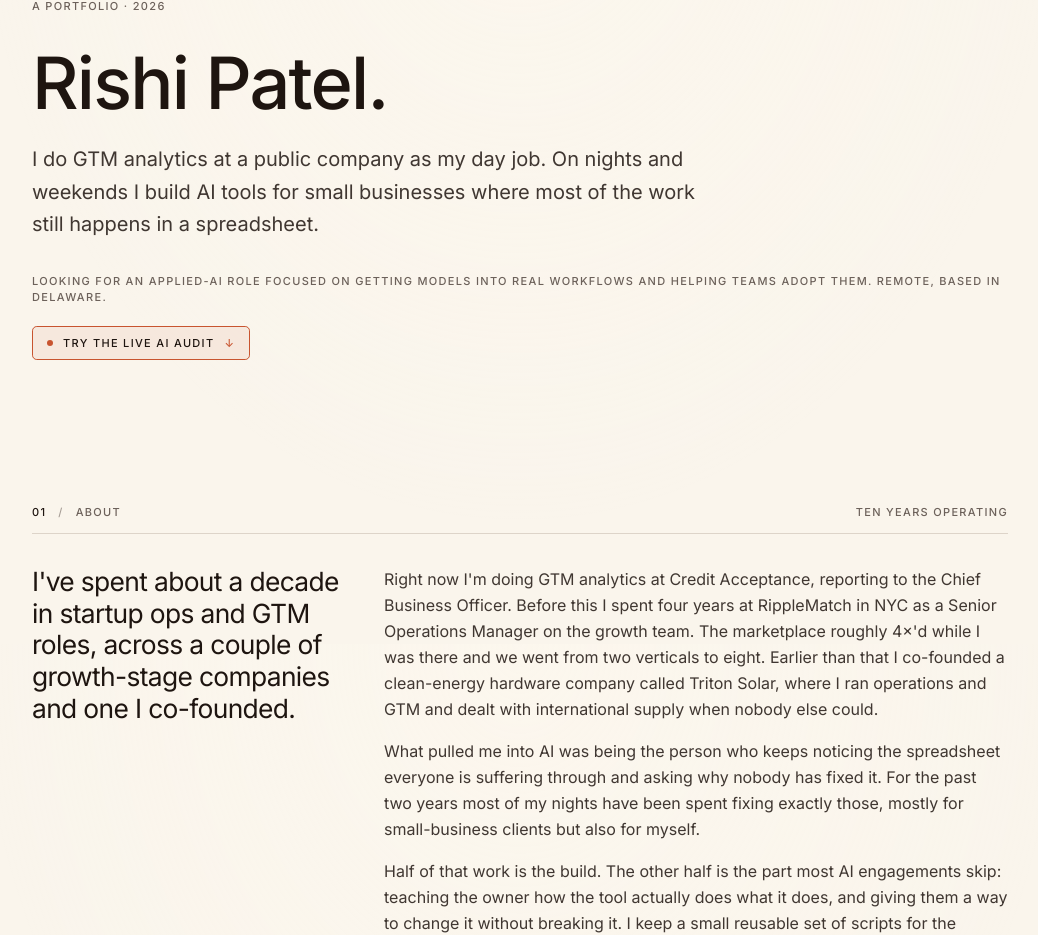
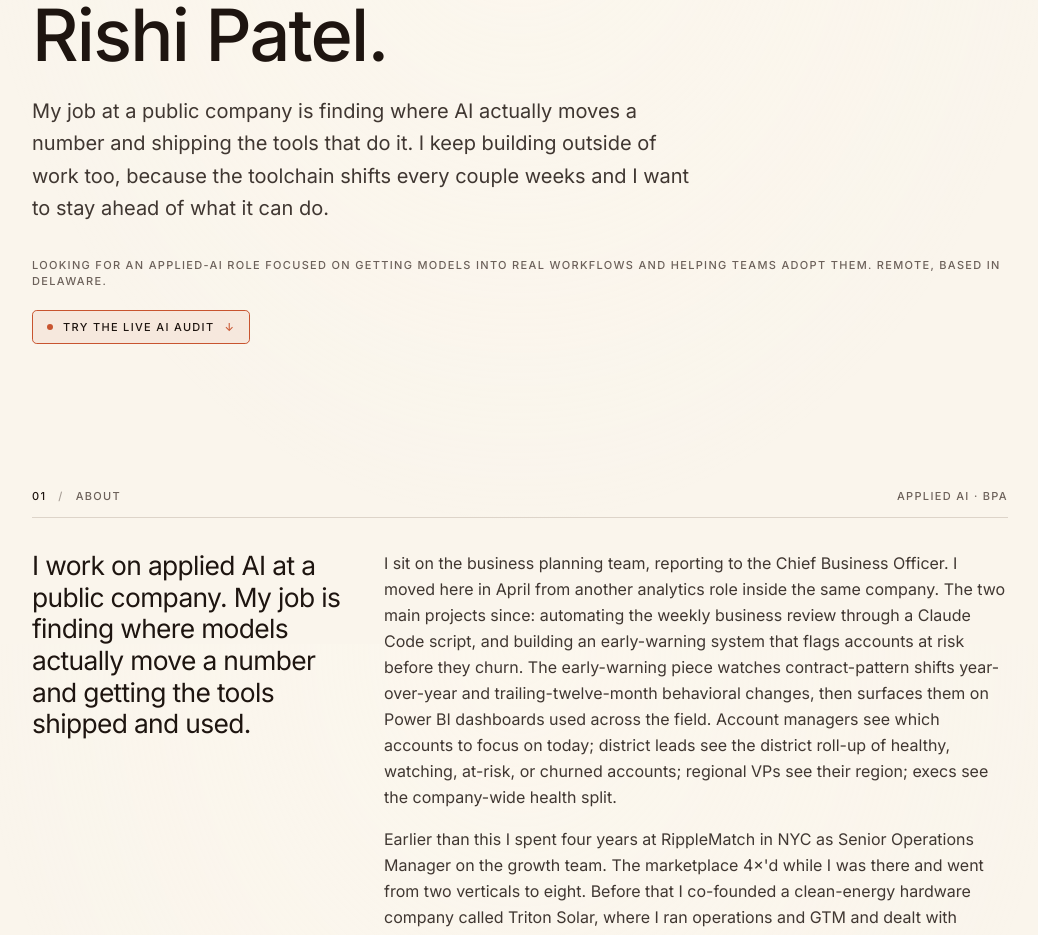
Before and after one commit to rrp0620/rishi-portfolio, a Next.js app: page / in a window 1280 px wide. Shown: the part 156-1091 px from the top of the page, without its empty margins (120-1158 px from the left). Built offline with nearby package versions, Linux system fonts and the light colour scheme.

Commit message:
Hero + About rewrite: drop kicker, BPA framing, fix audit-CTA scroll

```diff
--- a/components/about.tsx
+++ b/components/about.tsx
@@ -3,32 +3,49 @@ import { SectionHeader } from "@/components/section-header";
 export function About() {
   return (
     <section className="space-y-8">
-      <SectionHeader number="01" label="About" meta="Ten years operating" />
+      <SectionHeader number="01" label="About" meta="Applied AI · BPA" />
 
       <div className="grid grid-cols-1 gap-x-10 gap-y-6 md:grid-cols-[1fr_2fr]">
         <p className="font-display text-2xl leading-[1.2] tracking-tight text-foreground md:text-[1.65rem]">
-          I&apos;ve spent about a decade in startup ops and GTM roles,
-          across a couple of growth-stage companies and one I
-          co-founded.
+          I work on applied AI at a public company. My job is finding
+          where models actually move a number and getting the tools
+          shipped and used.
         </p>
 
         <div className="space-y-4 text-base leading-relaxed text-foreground/85">
           <p>
-            Right now I&apos;m doing GTM analytics at Credit Acceptance,
-            reporting to the Chief Business Officer. Before this I spent
-            four years at RippleMatch in NYC as a Senior Operations
-            Manager on the growth team. The marketplace roughly 4×&apos;d
-            while I was there and we went from two verticals to eight.
-            Earlier than that I co-founded a clean-energy hardware company
-            called Triton Solar, where I ran operations and GTM and dealt
-            with international supply when nobody else could.
+            I sit on the business planning team, reporting to the Chief
+            Business Officer. I moved here in April from another
+            analytics role inside the same company. The two main
+            projects since: automating the weekly business review
+            through a Claude Code script, and building an early-warning
+            system that flags accounts at risk before they churn. The
+            early-warning piece watches contract-pattern shifts
+            year-over-year and trailing-twelve-month behavioral
+            changes, then surfaces them on Power BI dashboards used
+            across the field. Account managers see which accounts to
+            focus on today; district leads see the district roll-up of
+            healthy, watching, at-risk, or churned accounts; regional
+            VPs see their region; execs see the company-wide health
+            split.
+          </p>
+          <p>
+            Earlier than this I spent four years at RippleMatch in NYC
+            as Senior Operations Manager on the growth team. The
+            marketplace 4×&apos;d while I was there and went from two
+            verticals to eight. Before that I co-founded a clean-energy
+            hardware company called Triton Solar, where I ran
+            operations and GTM and dealt with international supply when
+            nobody else could.
           </p>
           <p>
             What pulled me into AI was being the person who keeps
             noticing the spreadsheet everyone is suffering through and
-            asking why nobody has fixed it. For the past two years most
-            of my nights have been spent fixing exactly those, mostly for
-            small-business clients but also for myself.
+            asking why nobody has fixed it. I&apos;ve spent the last two
+            years fixing exactly those, at this company and for a few
+            small-business clients. The toolchain shifts every couple
+            weeks and I want to know what&apos;s actually possible with
+            it, not what&apos;s getting marketed.
           </p>
           <p>
             Half of that work is the build. The other half is the part
--- a/components/hero.tsx
+++ b/components/hero.tsx
@@ -1,29 +1,26 @@
-import Link from "next/link";
-
 export function Hero() {
   return (
     <section className="space-y-8 pt-2">
-      <div className="label-mono text-muted-foreground">
-        A portfolio · 2026
-      </div>
-
       <div className="space-y-6">
         <h1 className="font-display text-5xl font-medium leading-[1.02] tracking-tight md:text-7xl">
           Rishi Patel.
         </h1>
         <p className="max-w-2xl text-lg leading-relaxed text-foreground/85 md:text-xl">
-          I do GTM analytics at a public company as my day job. On nights
-          and weekends I build AI tools for small businesses where most
-          of the work still happens in a spreadsheet.
+          My job at a public company is finding where AI actually moves a
+          number and shipping the tools that do it. I keep building
+          outside of work too, because the toolchain shifts every couple
+          weeks and I want to stay ahead of what it can do.
         </p>
       </div>
 
       <div className="space-y-5">
         <div className="label-mono text-muted-foreground">
-          Looking for an applied-AI role focused on getting models into real workflows and helping teams adopt them. Remote, based in Delaware.
+          Looking for an applied-AI role focused on getting models into
+          real workflows and helping teams adopt them. Remote, based in
+          Delaware.
         </div>
 
-        <Link
+        <a
           href="#audit"
           className="group inline-flex items-center gap-2.5 rounded-sm border border-accent bg-accent/8 px-3.5 py-2 transition-colors hover:bg-accent/15"
         >
@@ -40,7 +37,7 @@ export function Hero() {
           >
             ↓
           </span>
-        </Link>
+        </a>
       </div>
     </section>
   );
```
